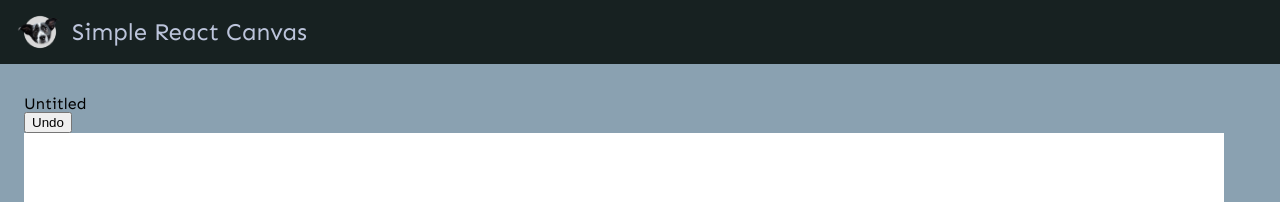
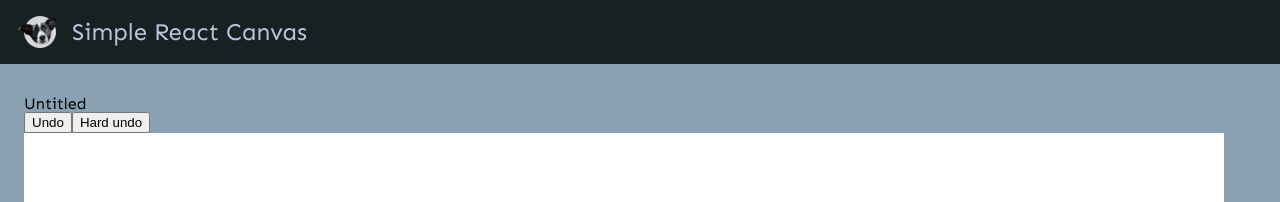
Before and after one commit to kwak123/react-deno-canvas, a React (Vite) app in the folder client/: page /room/1 in a window 1280 px wide. Shown: the top 202 px of the page. Built offline with nearby package versions, Linux system fonts and the light colour scheme; no server answers.

Commit message:
quickly add hard undo

```diff
--- a/client/src/components/canvas/Canvas.tsx
+++ b/client/src/components/canvas/Canvas.tsx
@@ -8,6 +8,7 @@ import {
   sendStrokeToService,
 } from "../../store/canvas/actions"
 import { selectStrokes } from "../../store/canvas/selectors"
+import services from "../../services"
 
 const canvasHelper = new CanvasHelper()
 
@@ -36,10 +37,15 @@ const Canvas = () => {
     dispatch(undoStrokeFromService())
   }
 
+  const hardUndo = () => {
+    services.socketService.sendMessage({ forceDelete: true })
+  }
+
   // Ref can likely fix a lot of the bloat in here
   return (
     <>
       <button onClick={undoDraw}>Undo</button>
+      <button onClick={hardUndo}>Hard undo</button>
       <CanvasElement
         strokes={strokes}
         handleDrawStart={handleDrawStart}
```
